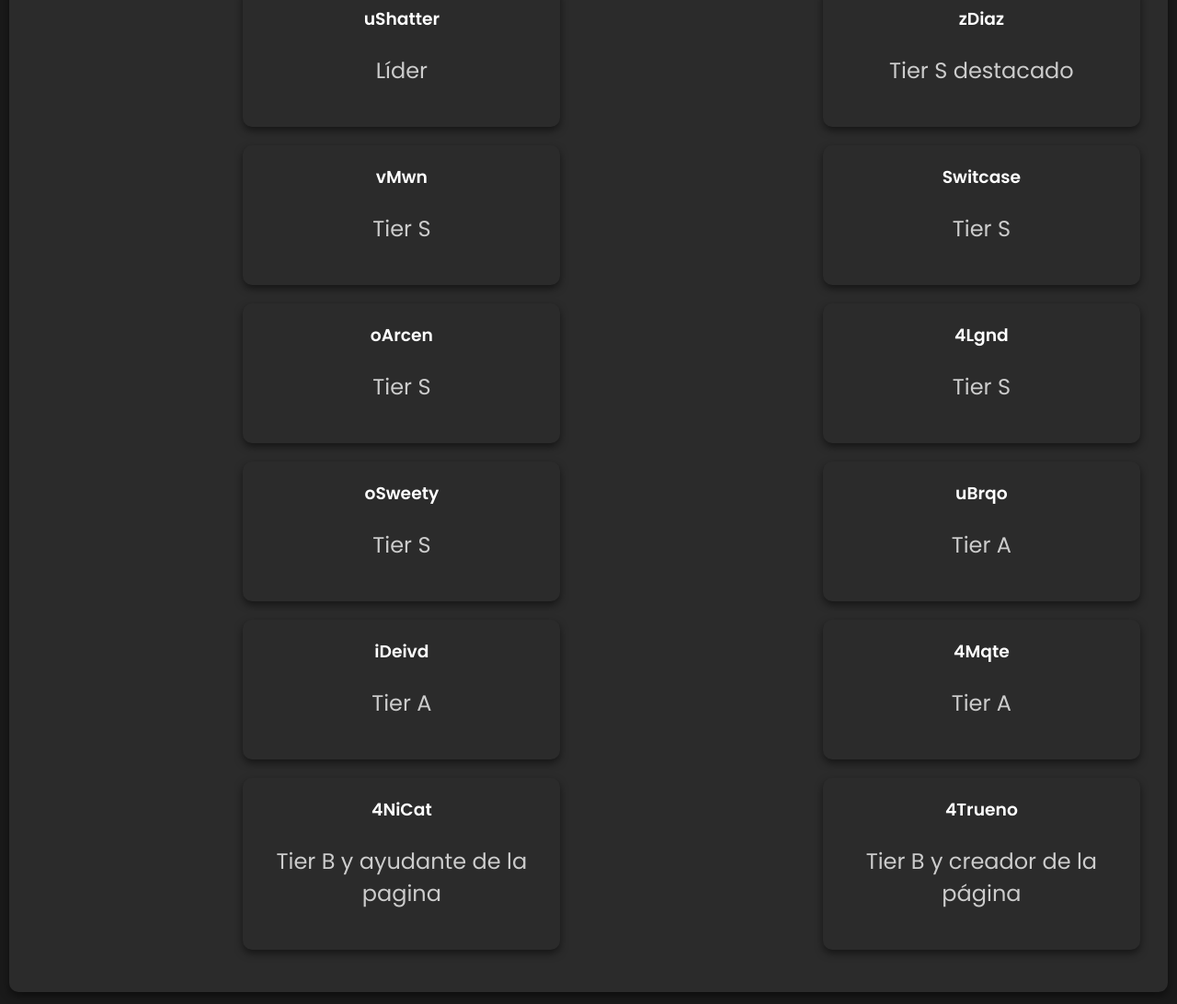
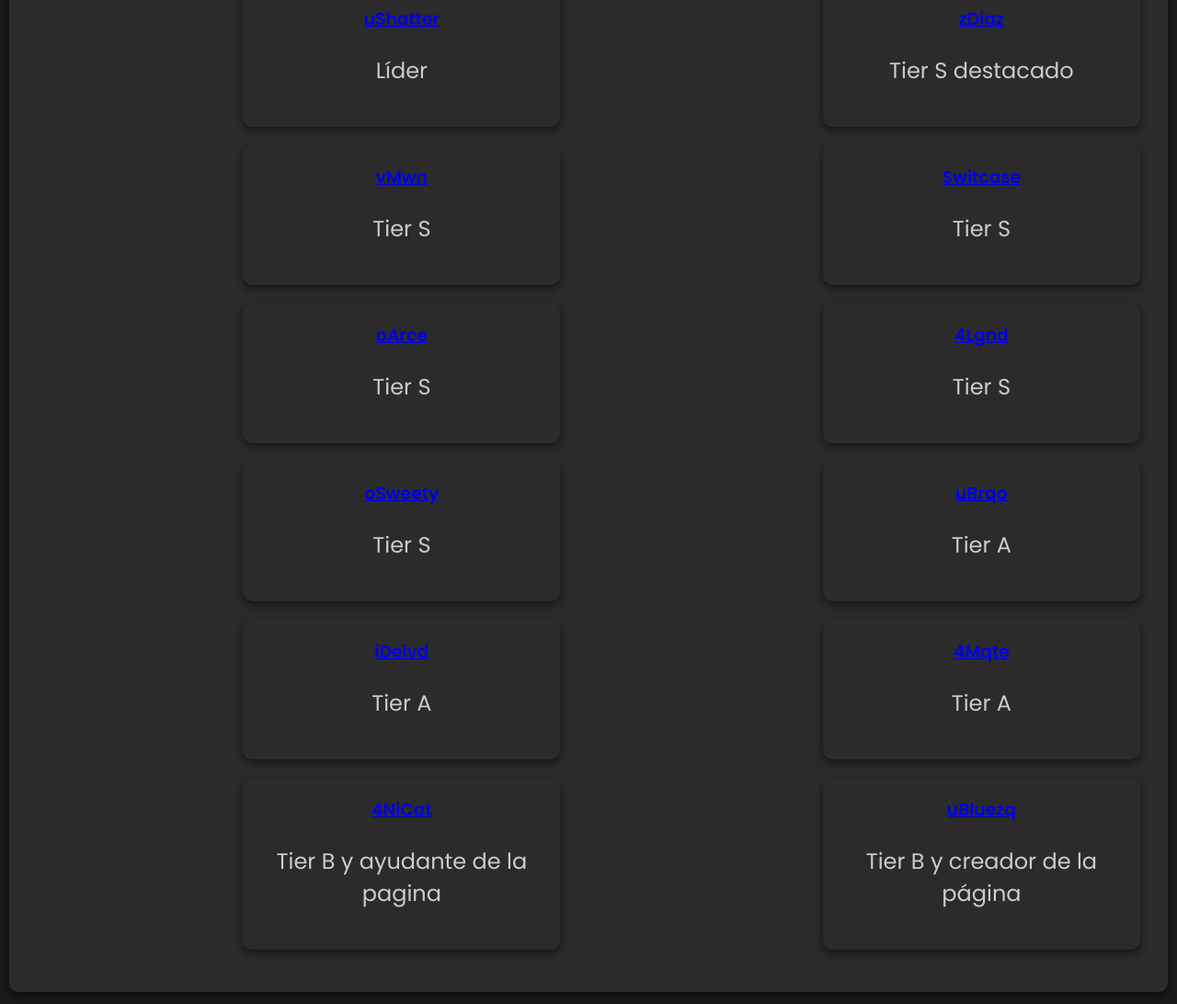
Before and after one commit to uBluezq/4Ever-Team, a plain HTML site: page index.html in a window 1280 px wide. Shown: the part 755-1847 px from the top of the page at 92% size. Drawn offline with Linux system fonts and the light colour scheme.

Commit message:
Update index.html

```diff
--- a/index.html
+++ b/index.html
@@ -33,51 +33,51 @@
             <p>Conoce a los miembros destacados de nuestro clan:</p>
             <ul>
                 <li>
-                    <h3>uShatter</h3>
+                    <h3><a href="https://es.namemc.com/profile/uShatter.1" target="_blank">uShatter</a></h3>
                     <p>Líder</p>
                 </li>
                 <li>
-                    <h3>zDiaz</h3>
+                    <h3><a href="https://es.namemc.com/profile/Crear.1" target="_blank">zDiaz</a></h3>
                     <p>Tier S destacado</p>
                 </li>
                 <li>
-                    <h3>vMwn</h3>
+                    <h3><a href="https://es.namemc.com/profile/vMwn.1" target="_blank">vMwn</a></h3>
                     <p>Tier S</p>
                 </li>
                 <li>
-                    <h3>Switcase</h3>
+                    <h3><a href="https://es.namemc.com/profile/Switcase.1" target="_blank">Switcase</a></h3>
                     <p>Tier S</p>
                 </li>
                 <li>
-                    <h3>oArcen</h3>
+                    <h3><a href="https://es.namemc.com/profile/oArce.1" target="_blank">oArce</a></h3>
                     <p>Tier S</p>
                 </li>
                 <li>
-                    <h3>4Lgnd</h3>
+                    <h3><a href="https://es.namemc.com/profile/4Lgnd.1" target="_blank">4Lgnd</a></h3>
                     <p>Tier S</p>
                 </li>
                 <li>
-                    <h3>oSweety</h3>
+                    <h3><a href="https://es.namemc.com/profile/oSweety.1" target="_blank">oSweety</a></h3>
                     <p>Tier S</p>
                 </li>
                 <li>
-                    <h3>uBrqo</h3>
+                    <h3><a href="https://es.namemc.com/profile/uBrqo.1" target="_blank">uBrqo</a></h3>
                     <p>Tier A</p>
                 </li>
                 <li>
-                    <h3>iDeivd</h3>
+                    <h3><a href="https://es.namemc.com/profile/iDeivd.1" target="_blank">iDeivd</a></h3>
                     <p>Tier A</p>
                 </li>
                 <li>
-                    <h3>4Mqte</h3>
+                    <h3><a href="https://es.namemc.com/profile/4Mqte.1" target="_blank">4Mqte</a></h3>
                     <p>Tier A</p>
                 </li>
                 <li>
-                    <h3>4NiCat</h3>
+                    <h3><a href="https://es.namemc.com/profile/4NiCat.1" target="_blank">4NiCat</a></h3>
                     <p>Tier B y ayudante de la pagina</p>
                 </li>
                 <li>
-                    <h3>4Trueno</h3>
+                    <h3><a href="https://es.namemc.com/profile/uBluezq.1" target="_blank">uBluezq</a></h3>
                     <p>Tier B y creador de la página</p>
                 </li>
             </ul>
```
